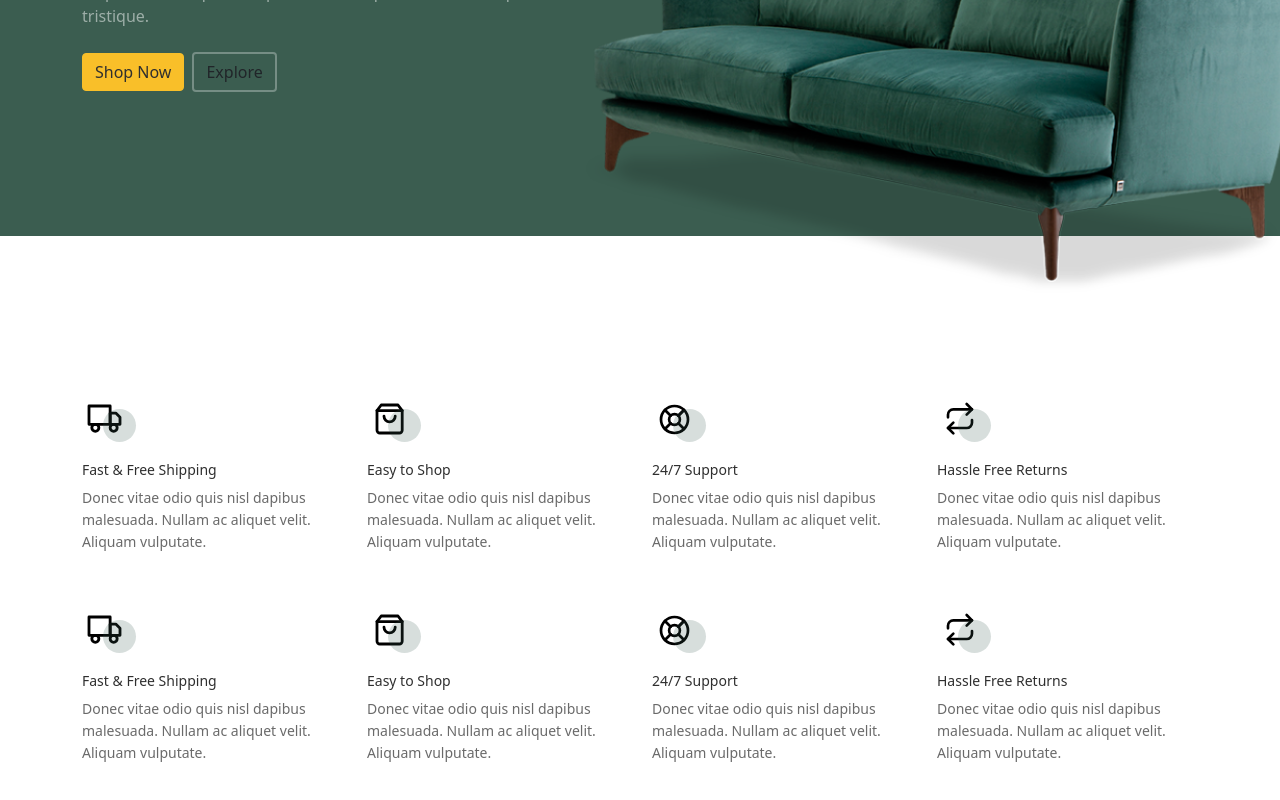
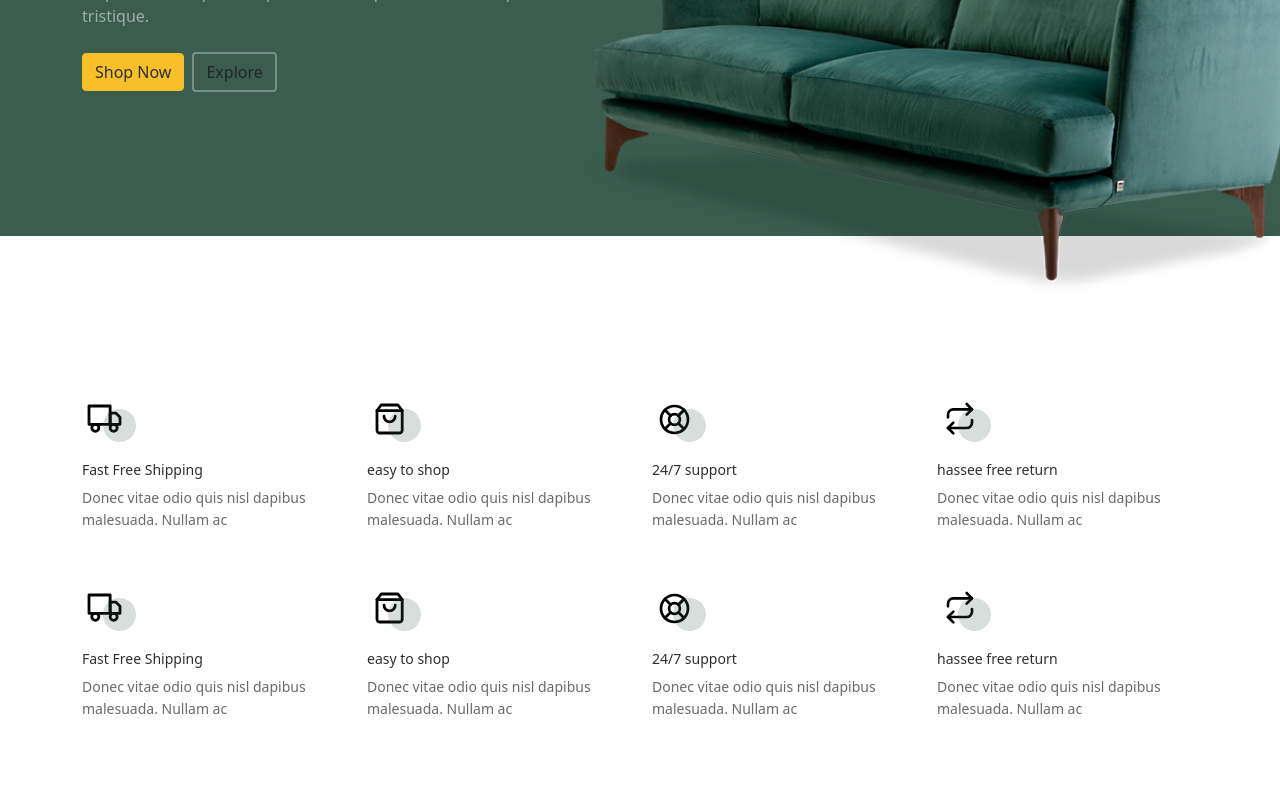
Before and after one commit to rajendra0968jangid/furniture, a React (Vite) app in the folder furniture fronted/: page /services in a window 1280 px wide. Shown: the part 294-1094 px from the top of the page. Built offline with nearby package versions, Linux system fonts and the light colour scheme.

Commit message:
team member file

```diff
--- a/furniture fronted/src/Components/OurTeams.jsx
+++ b/furniture fronted/src/Components/OurTeams.jsx
@@ -1,4 +1,5 @@
 import React from "react";
+import Tmem from "./Tmem";
 
 function OurTeams() {
   return (
@@ -12,84 +13,19 @@ function OurTeams() {
           </div>
           <div className="row">
             {/* Start Column 1 */}
-            <div className="col-12 col-md-6 col-lg-3 mb-5 mb-md-0">
-              <img src="images/person_1.jpg" className="img-fluid mb-5" />
-              <h3 clas="">
-                <a href="#">
-                  <span className="">Lawson</span> Arnold
-                </a>
-              </h3>
-              <span className="d-block position mb-4">CEO, Founder, Atty.</span>
-              <p>
-                Separated they live in. Separated they live in Bookmarksgrove
-                right at the coast of the Semantics, a large language ocean.
-              </p>
-              <p className="mb-0">
-                <a href="#" className="more dark">
-                  Learn More <span className="icon-arrow_forward" />
-                </a>
-              </p>
-            </div>
-            {/* End Column 1 */}
+
+            <Tmem one={{ image: "images/person_1.jpg", name: "Lawson Arnold", postion: "CEO, Founder, Atty", description: " Separated they live in. Separated they live in Bookmarksgrov" , more:"Learn More"}}/>
+            {/* End Column 1 */ }
             {/* Start Column 2 */}
-            <div className="col-12 col-md-6 col-lg-3 mb-5 mb-md-0">
-              <img src="images/person_2.jpg" className="img-fluid mb-5" />
-              <h3 clas="">
-                <a href="#">
-                  <span className="">Jeremy</span> Walker
-                </a>
-              </h3>
-              <span className="d-block position mb-4">CEO, Founder, Atty.</span>
-              <p>
-                Separated they live in. Separated they live in Bookmarksgrove
-                right at the coast of the Semantics, a large language ocean.
-              </p>
-              <p className="mb-0">
-                <a href="#" className="more dark">
-                  Learn More <span className="icon-arrow_forward" />
-                </a>
-              </p>
-            </div>
+
+            <Tmem one={{ image: "images/person_2.jpg", name: "Jeremy Walker ", postion: "CEO, Founder, Atty", description: " Separated they live in. Separated they live in Bookmarksgrov" , more:"Learn More"}}/>
             {/* End Column 2 */}
             {/* Start Column 3 */}
-            <div className="col-12 col-md-6 col-lg-3 mb-5 mb-md-0">
-              <img src="images/person_3.jpg" className="img-fluid mb-5" />
-              <h3 clas="">
-                <a href="#">
-                  <span className="">Patrik</span> White
-                </a>
-              </h3>
-              <span className="d-block position mb-4">CEO, Founder, Atty.</span>
-              <p>
-                Separated they live in. Separated they live in Bookmarksgrove
-                right at the coast of the Semantics, a large language ocean.
-              </p>
-              <p className="mb-0">
-                <a href="#" className="more dark">
-                  Learn More <span className="icon-arrow_forward" />
-                </a>
-              </p>
-            </div>
+
+            <Tmem one={{ image: "images/person_3.jpg", name: "Patrik White", postion: "CEO, Founder, Atty", description: " Separated they live in. Separated they live in Bookmarksgrov" , more:"Learn More"}}/>
             {/* End Column 3 */}
             {/* Start Column 4 */}
-            <div className="col-12 col-md-6 col-lg-3 mb-5 mb-md-0">
-              <img src="images/person_4.jpg" className="img-fluid mb-5" />
-              <h3 clas="">
-                <a href="#">
-                  <span className="">Kathryn</span> Ryan
-                </a>
-              </h3>
-              <span className="d-block position mb-4">CEO, Founder, Atty.</span>
-              <p>
-                Separated they live in. Separated they live in Bookmarksgrove
-                right at the coast of the Semantics, a large language ocean.
-              </p>
-              <p className="mb-0">
-                <a href="#" className="more dark">
-                  Learn More <span className="icon-arrow_forward" />
-                </a>
-              </p>
-            </div>
+            <Tmem one={{ image: "images/person_4.jpg", name: "Kathryn Ryan", postion: "CEO, Founder, Atty", description: " Separated they live in. Separated they live in Bookmarksgrov" , more:"Learn More"}}/>
             {/* End Column 4 */}
           </div>
         </div>
--- /dev/null
+++ b/furniture fronted/src/Components/Sh.jsx
@@ -0,0 +1,27 @@
+import React from 'react'
+
+function Sh({one}) {
+
+
+  return (
+    <>
+      <div className="col-6 col-md-6 col-lg-3 mb-4">
+              <div className="feature">
+                <div className="icon">
+                  <img
+                    src={one["icon"]}
+                    alt="Image"
+                    className="imf-fluid"
+                  />
+                </div>
+                <h3>{one["title"]}</h3>
+                <p>
+                  {one["description"]}
+                </p>
+              </div>
+            </div>
+    </>
+  )
+}
+
+export default Sh
--- /dev/null
+++ b/furniture fronted/src/Components/Tmem.jsx
@@ -0,0 +1,28 @@
+import React from 'react'
+
+function Tmem({one}) {
+  return (
+    <>
+      <div className="col-12 col-md-6 col-lg-3 mb-5 mb-md-0">
+              <img src={one["image"]} className="img-fluid mb-5" />
+              <h3 clas="">
+                <a href="#">
+                  <span className="">{one["name"]}</span>
+                </a>
+              </h3>
+              <span className="d-block position mb-4">{one["position"]}</span>
+              <p>
+                Separated they live in. Separated they live in Bookmarksgrove
+                right at the coast of the Semantics, a large language ocean.
+              </p>
+              <p className="mb-0">
+                <a href="#" className="more dark">
+                  {one["more"]} <span className="icon-arrow_forward" />
+                </a>
+              </p>
+            </div>
+    </>
+  )
+}
+
+export default Tmem
--- a/furniture fronted/src/Components/WhyChooseUsCard.jsx
+++ b/furniture fronted/src/Components/WhyChooseUsCard.jsx
@@ -1,4 +1,5 @@
 import React from "react";
+import Sh from "./Sh";
 
 function WhyChooseUsCard() {
   return (
@@ -6,7 +7,7 @@ function WhyChooseUsCard() {
       <div className="why-choose-section">
         <div className="container">
           <div className="row my-5">
-            <div className="col-6 col-md-6 col-lg-3 mb-4">
+            {/* <div className="col-6 col-md-6 col-lg-3 mb-4">
               <div className="feature">
                 <div className="icon">
                   <img
@@ -21,111 +22,15 @@ function WhyChooseUsCard() {
                   aliquet velit. Aliquam vulputate.
                 </p>
               </div>
-            </div>
-            <div className="col-6 col-md-6 col-lg-3 mb-4">
-              <div className="feature">
-                <div className="icon">
-                  <img src="images/bag.svg" alt="Image" className="imf-fluid" />
-                </div>
-                <h3>Easy to Shop</h3>
-                <p>
-                  Donec vitae odio quis nisl dapibus malesuada. Nullam ac
-                  aliquet velit. Aliquam vulputate.
-                </p>
-              </div>
-            </div>
-            <div className="col-6 col-md-6 col-lg-3 mb-4">
-              <div className="feature">
-                <div className="icon">
-                  <img
-                    src="images/support.svg"
-                    alt="Image"
-                    className="imf-fluid"
-                  />
-                </div>
-                <h3>24/7 Support</h3>
-                <p>
-                  Donec vitae odio quis nisl dapibus malesuada. Nullam ac
-                  aliquet velit. Aliquam vulputate.
-                </p>
-              </div>
-            </div>
-            <div className="col-6 col-md-6 col-lg-3 mb-4">
-              <div className="feature">
-                <div className="icon">
-                  <img
-                    src="images/return.svg"
-                    alt="Image"
-                    className="imf-fluid"
-                  />
-                </div>
-                <h3>Hassle Free Returns</h3>
-                <p>
-                  Donec vitae odio quis nisl dapibus malesuada. Nullam ac
-                  aliquet velit. Aliquam vulputate.
-                </p>
-              </div>
-            </div>
-            <div className="col-6 col-md-6 col-lg-3 mb-4">
-              <div className="feature">
-                <div className="icon">
-                  <img
-                    src="images/truck.svg"
-                    alt="Image"
-                    className="imf-fluid"
-                  />
-                </div>
-                <h3>Fast &amp; Free Shipping</h3>
-                <p>
-                  Donec vitae odio quis nisl dapibus malesuada. Nullam ac
-                  aliquet velit. Aliquam vulputate.
-                </p>
-              </div>
-            </div>
-            <div className="col-6 col-md-6 col-lg-3 mb-4">
-              <div className="feature">
-                <div className="icon">
-                  <img src="images/bag.svg" alt="Image" className="imf-fluid" />
-                </div>
-                <h3>Easy to Shop</h3>
-                <p>
-                  Donec vitae odio quis nisl dapibus malesuada. Nullam ac
-                  aliquet velit. Aliquam vulputate.
-                </p>
-              </div>
-            </div>
-            <div className="col-6 col-md-6 col-lg-3 mb-4">
-              <div className="feature">
-                <div className="icon">
-                  <img
-                    src="images/support.svg"
-                    alt="Image"
-                    className="imf-fluid"
-                  />
-                </div>
-                <h3>24/7 Support</h3>
-                <p>
-                  Donec vitae odio quis nisl dapibus malesuada. Nullam ac
-                  aliquet velit. Aliquam vulputate.
-                </p>
-              </div>
-            </div>
-            <div className="col-6 col-md-6 col-lg-3 mb-4">
-              <div className="feature">
-                <div className="icon">
-                  <img
-                    src="images/return.svg"
-                    alt="Image"
-                    className="imf-fluid"
-                  />
-                </div>
-                <h3>Hassle Free Returns</h3>
-                <p>
-                  Donec vitae odio quis nisl dapibus malesuada. Nullam ac
-                  aliquet velit. Aliquam vulputate.
-                </p>
-              </div>
-            </div>
+            </div> */}
+            <Sh one={{icon:"images/truck.svg", title:"Fast Free Shipping",description:"Donec vitae odio quis nisl dapibus malesuada. Nullam ac" }}/>
+            <Sh one={{icon:"images/bag.svg", title:"easy to shop",description:"Donec vitae odio quis nisl dapibus malesuada. Nullam ac" }}/>
+            <Sh one={{icon:"images/support.svg", title:"24/7 support",description:"Donec vitae odio quis nisl dapibus malesuada. Nullam ac" }}/>
+            <Sh one={{icon:"images/return.svg", title:"hassee free return",description:"Donec vitae odio quis nisl dapibus malesuada. Nullam ac" }}/>
+            <Sh one={{icon:"images/truck.svg", title:"Fast Free Shipping",description:"Donec vitae odio quis nisl dapibus malesuada. Nullam ac" }}/>
+            <Sh one={{icon:"images/bag.svg", title:"easy to shop",description:"Donec vitae odio quis nisl dapibus malesuada. Nullam ac" }}/>
+            <Sh one={{icon:"images/support.svg", title:"24/7 support",description:"Donec vitae odio quis nisl dapibus malesuada. Nullam ac" }}/>
+            <Sh one={{icon:"images/return.svg", title:"hassee free return",description:"Donec vitae odio quis nisl dapibus malesuada. Nullam ac" }}/>
           </div>
         </div>
       </div>
```
